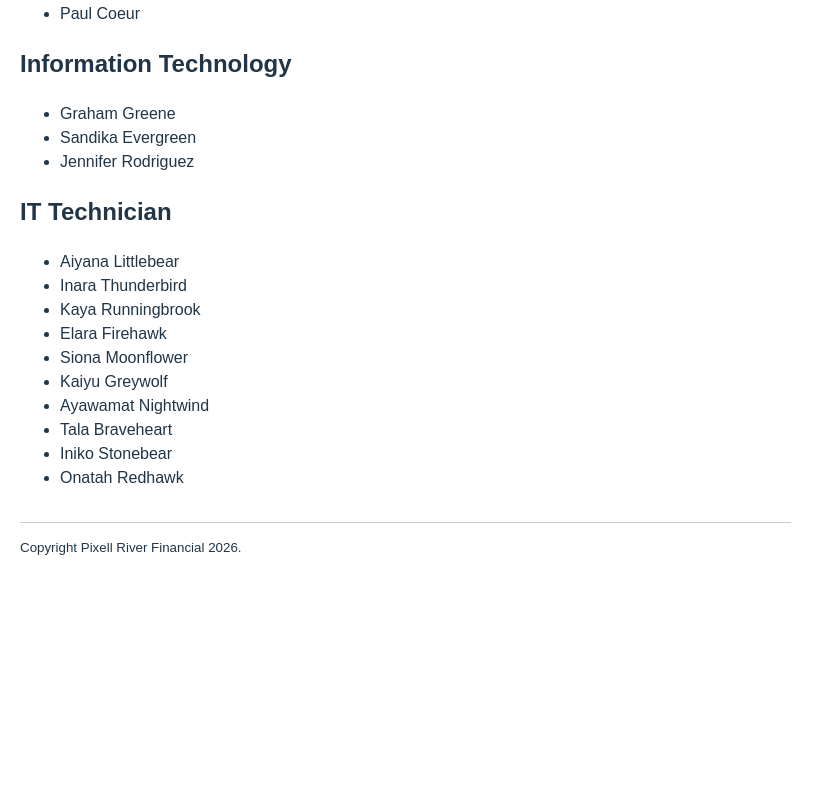
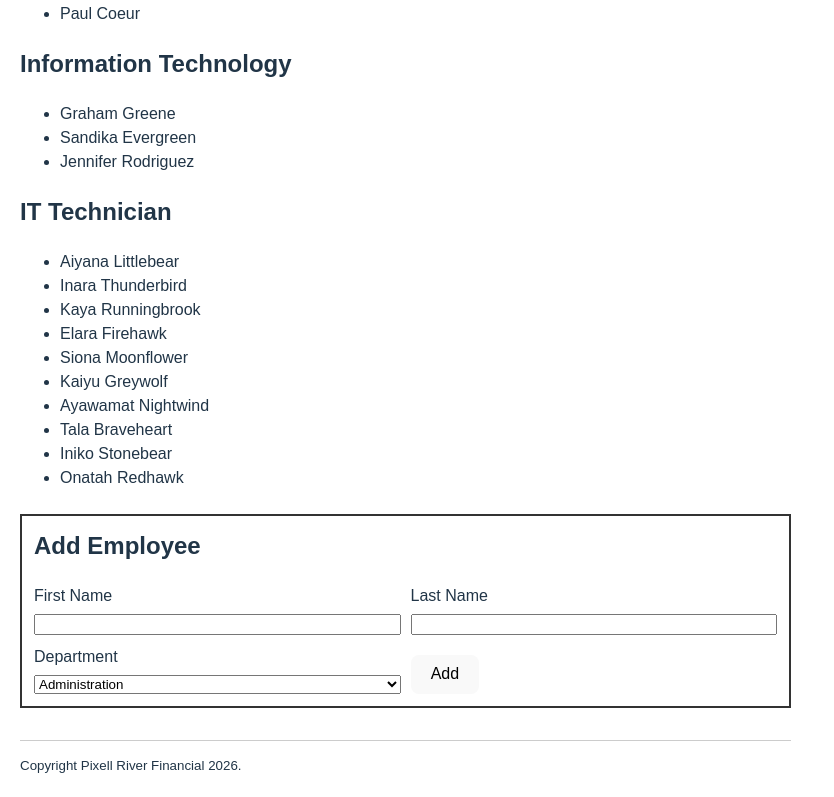
Before and after one commit to rsharma722/Lab_1, a React (Vite) app in the folder vite-project/: page / in a window 1280 px wide. Shown: the part 1426-2223 px from the top of the page, without its empty margins (0-834 px from the left). Before the commit the page ends 2005 px from the top, so only its background shows below. Built offline with nearby package versions, Linux system fonts and the light colour scheme; the HTML template or start-up script is replaced by a standard one.

Commit message:
Lab 2.1: Add employee form with validation and state updates

```diff
--- a/vite-project/src/App.tsx
+++ b/vite-project/src/App.tsx
@@ -1,6 +1,24 @@
-import { departments } from "./data/departments";
+import { useState } from "react";
+import { departments as initialDepartments } from "./data/departments";
+import AddEmployeeForm from "./components/AddEmployeeForm";
+import type { Department } from "./types";
 
 export default function App() {
+  const [departments, setDepartments] = useState<Department[]>(initialDepartments);
+
+  function handleAddEmployee(departmentName: string, firstName: string, lastName?: string) {
+    setDepartments((prev) =>
+      prev.map((dept) => {
+        if (dept.name !== departmentName) return dept;
+
+        return {
+          ...dept,
+          employees: [...dept.employees, { firstName, lastName }],
+        };
+      })
+    );
+  }
+
   return (
     <div
       style={{
@@ -10,13 +28,11 @@ export default function App() {
         fontFamily: "Arial, sans-serif",
       }}
     >
-      {/* Header */}
       <header style={{ marginBottom: "24px" }}>
         <h1>Pixell River Employee Directory</h1>
         <p>Welcome! Below is the list of employees by department.</p>
       </header>
 
-      {/* Main Content */}
       <main>
         {departments.map((department) => (
           <section key={department.name} style={{ marginBottom: "20px" }}>
@@ -30,9 +46,10 @@ export default function App() {
             </ul>
           </section>
         ))}
+
+        <AddEmployeeForm departments={departments} onAddEmployee={handleAddEmployee} />
       </main>
 
-      {/* Footer */}
       <footer
         style={{
           marginTop: "32px",
@@ -40,10 +57,7 @@ export default function App() {
           borderTop: "1px solid #ccc",
         }}
       >
-        <small>
-          Copyright Pixell River Financial{" "}
-          {new Date().getFullYear()}.
-        </small>
+        <small>Copyright Pixell River Financial {new Date().getFullYear()}.</small>
       </footer>
     </div>
   );
--- /dev/null
+++ b/vite-project/src/components/AddEmployeeForm.tsx
@@ -0,0 +1,105 @@
+import { useMemo, useState } from "react";
+import type { FormEvent } from "react";
+import type { Department } from "../types";
+
+export default function AddEmployeeForm(props: {
+  departments: Department[];
+  onAddEmployee: (departmentName: string, firstName: string, lastName?: string) => void;
+}) {
+  const { departments, onAddEmployee } = props;
+
+  const [firstName, setFirstName] = useState("");
+  const [lastName, setLastName] = useState("");
+  const [departmentName, setDepartmentName] = useState(departments[0]?.name ?? "");
+  const [errors, setErrors] = useState<string[]>([]);
+
+  const deptNameSet = useMemo(
+    () => new Set(departments.map((d) => d.name)),
+    [departments]
+  );
+
+  function validate(): string[] {
+    const next: string[] = [];
+
+    if (firstName.trim().length < 3) {
+      next.push("First Name must be at least 3 characters.");
+    }
+
+    if (!deptNameSet.has(departmentName)) {
+      next.push("Please select a valid Department.");
+    }
+
+    return next;
+  }
+
+  function handleSubmit(e: FormEvent) {
+    e.preventDefault();
+
+    setErrors([]);
+
+    const nextErrors = validate();
+    if (nextErrors.length > 0) {
+      setErrors(nextErrors);
+      return;
+    }
+
+    onAddEmployee(
+      departmentName,
+      firstName.trim(),
+      lastName.trim() || undefined
+    );
+
+    setFirstName("");
+    setLastName("");
+    setDepartmentName(departments[0]?.name ?? "");
+  }
+
+  return (
+    <form
+      onSubmit={handleSubmit}
+      style={{ marginTop: "24px", padding: "12px", border: "2px solid #333" }}
+    >
+      <h2 style={{ marginTop: 0 }}>Add Employee</h2>
+
+      {errors.length > 0 && (
+        <div style={{ border: "1px solid crimson", padding: 10, marginBottom: 12 }}>
+          <ul style={{ margin: 0 }}>
+            {errors.map((msg) => (
+              <li key={msg}>{msg}</li>
+            ))}
+          </ul>
+        </div>
+      )}
+
+      <div style={{ display: "grid", gap: 10, gridTemplateColumns: "1fr 1fr" }}>
+        <label style={{ display: "grid", gap: 6 }}>
+          First Name
+          <input value={firstName} onChange={(e) => setFirstName(e.target.value)} />
+        </label>
+
+        <label style={{ display: "grid", gap: 6 }}>
+          Last Name
+          <input value={lastName} onChange={(e) => setLastName(e.target.value)} />
+        </label>
+
+        <label style={{ display: "grid", gap: 6 }}>
+          Department
+          <select
+            value={departmentName}
+            onChange={(e) => setDepartmentName(e.target.value)}
+          >
+            {departments.map((d) => (
+              <option key={d.name} value={d.name}>
+                {d.name}
+              </option>
+            ))}
+          </select>
+        </label>
+
+        <div style={{ alignSelf: "end" }}>
+          <button type="submit">Add</button>
+        </div>
+      </div>
+    </form>
+  );
+}
```
